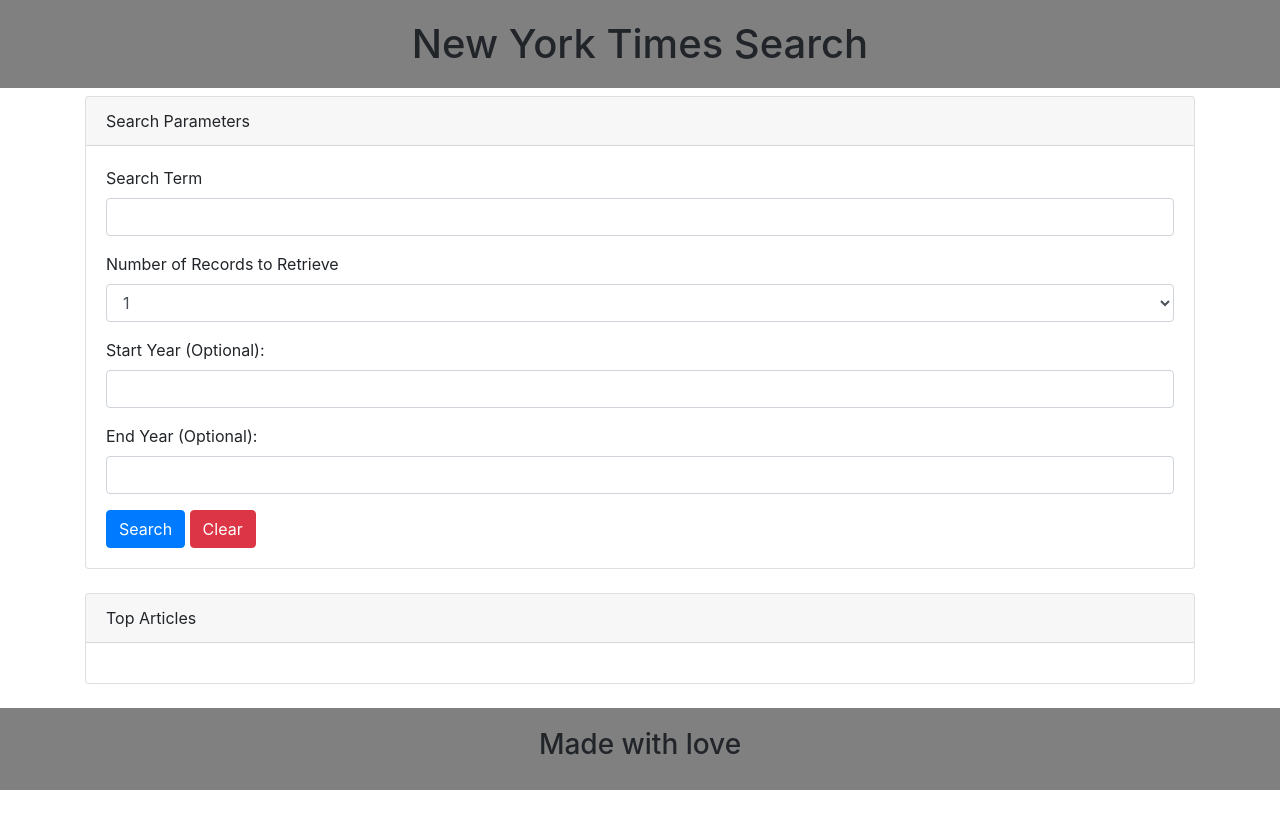
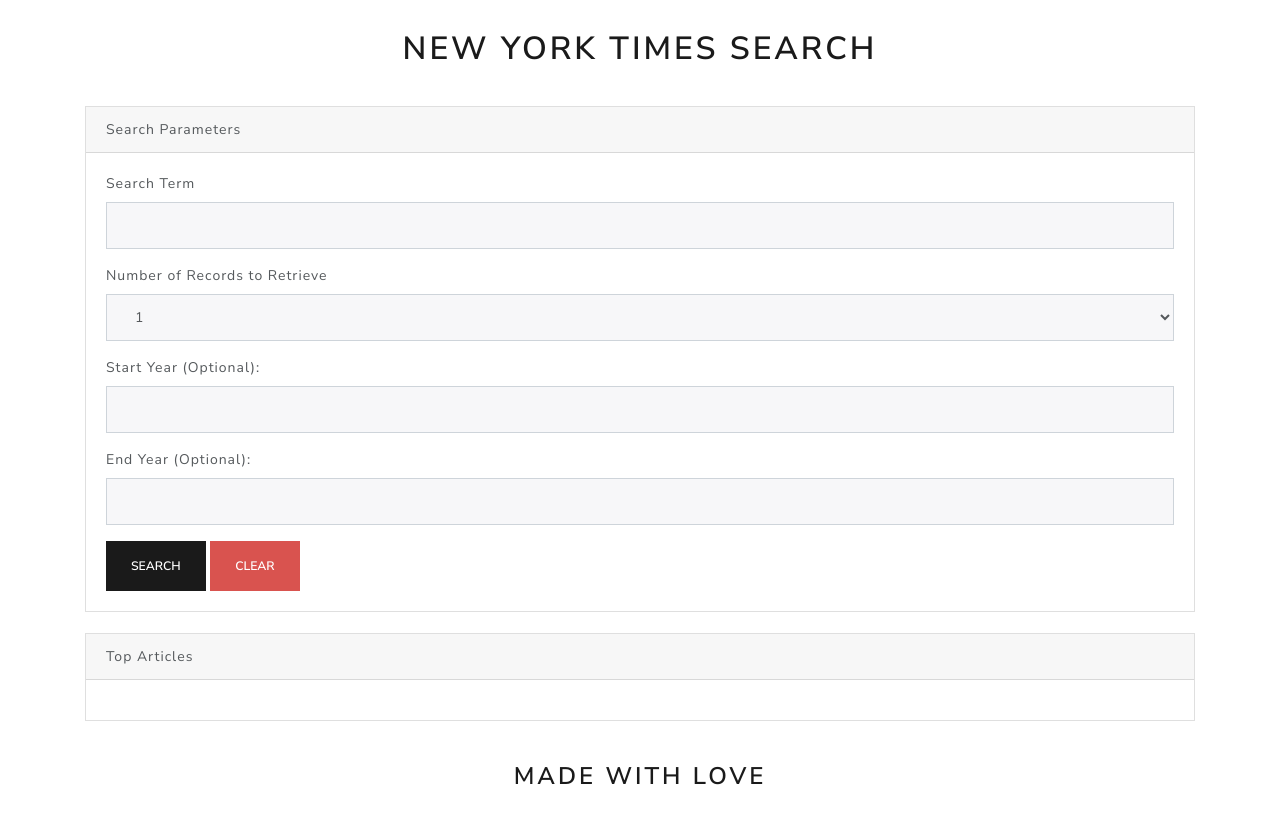
Before and after one commit to Britt1216/new-york-times-app, a plain HTML site: page index.html in a window 1280 px wide. Drawn offline with nearby package versions, Linux system fonts and the light colour scheme; no server answers.

Commit message:
added bootswatch

```diff
--- a/index.html
+++ b/index.html
@@ -4,8 +4,7 @@
     <meta charset="UTF-8">
     <meta name="viewport" content="width=device-width, initial-scale=1.0">
     <title>NYT Search</title>
-    <link rel="stylesheet" href="https://stackpath.bootstrapcdn.com/bootstrap/4.5.0/css/bootstrap.min.css"
-        integrity="sha384-9aIt2nRpC12Uk9gS9baDl411NQApFmC26EwAOH8WgZl5MYYxFfc+NcPb1dKGj7Sk" crossorigin="anonymous">
+    <link rel="stylesheet" href="https://stackpath.bootstrapcdn.com/bootswatch/4.5.0/lux/bootstrap.min.css" integrity="sha384-smnSwzHqW1zKbeuSMsAM/fMQpkk7HY11LuHiwT8snL/W2QBoZtVCT4H5x1CEcJCs" crossorigin="anonymous">
     <link rel="stylesheet" href="style.css">
 </head>
 <body>
--- a/style.css
+++ b/style.css
@@ -1,10 +1,8 @@
 h1{
     text-align: center;
-    background-color: grey;
-    padding: 20px;
+    padding: 30px;
 }
 footer{
-    background-color: grey;
     text-align: center;
     padding: 20px;
 }
```
